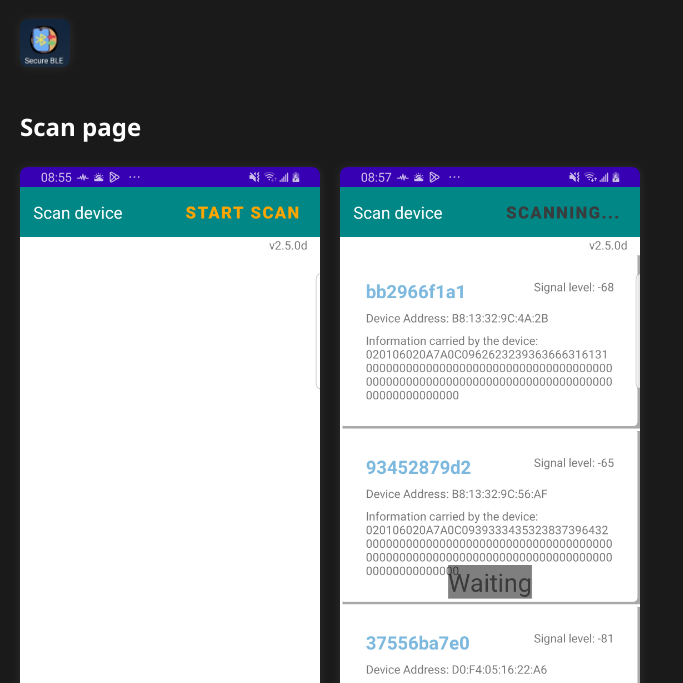
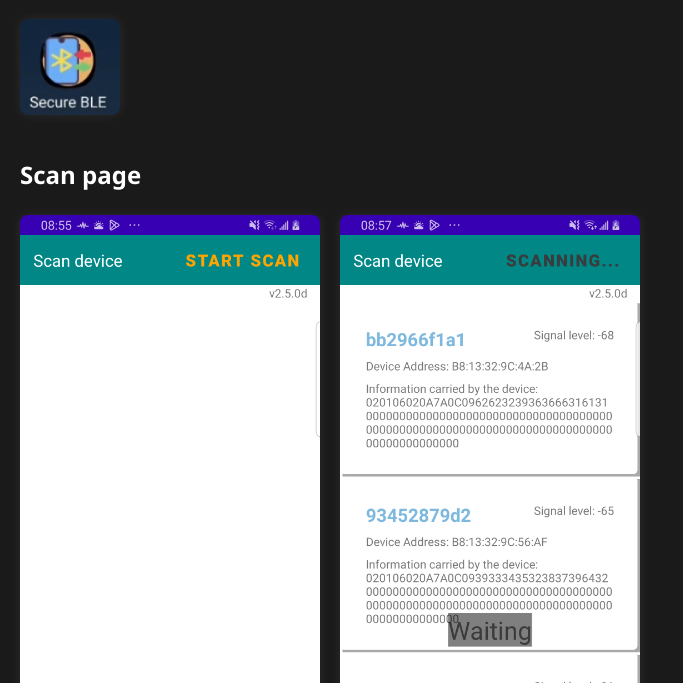
Before and after one commit to jhanjerry/jhanjerry.github.io, a plain HTML site: page index.html in a window 1280 px wide. Shown: the part 117-800 px from the top of the page, without its empty margins (0-683 px from the left). Drawn offline with Linux system fonts and the light colour scheme.

Commit message:
Update index.html

```diff
--- a/index.html
+++ b/index.html
@@ -74,7 +74,7 @@
 <h1>Behavior</h1>
 
 <div class="img-row">
-    <img src="images/icon.png" width="50" height="50" />
+    <img src="images/icon.png" width="100" height="100" />
 </div>
 
 <h2>Scan page</h2>
```
